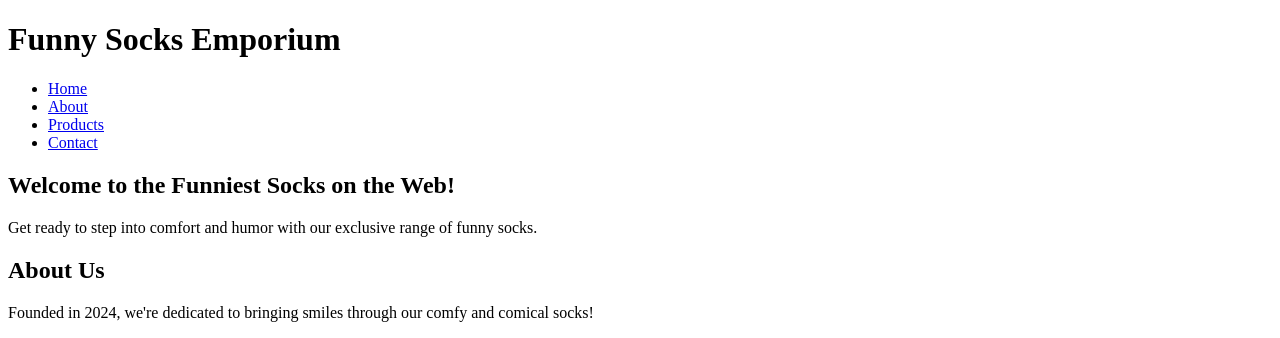
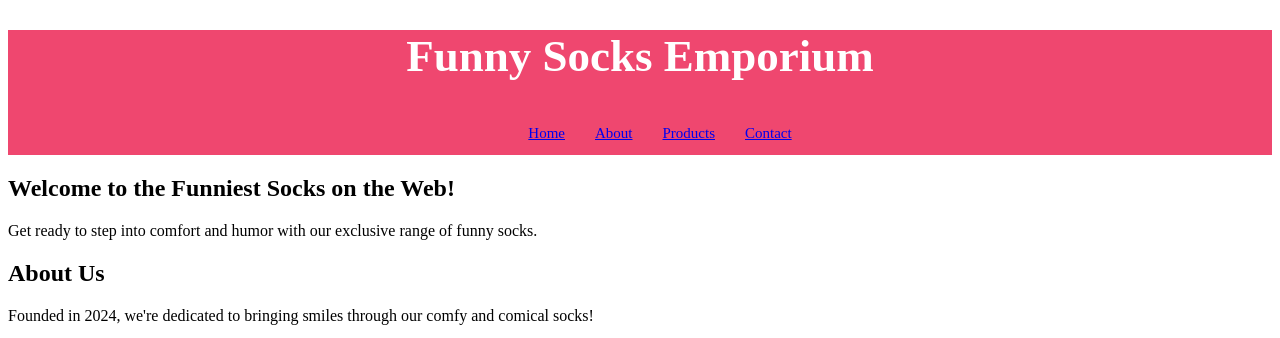
Before and after one commit to DesG01211517/funny-socks-css, a plain HTML site: page index.html in a window 1280 px wide. Shown: the top 338 px of the page. Drawn offline with Linux system fonts and the light colour scheme.

Commit message:
styling header

```diff
--- a/css/styles.css
+++ b/css/styles.css
@@ -1,6 +1,27 @@
+html {
 /* CSS HEX */
---argentinian-blue: #5aa9e6ff;
---light-sky-blue: #7fc8f8ff;
---sea salt #f9f9f9ff;
---naples-yellow: #ffe45eff;
---cyclamen: #ff6392ff;
+--bright-pink-crayola: #ef476fff;
+--sunglow: #ffd166ff;
+--emerald: #06d6a0ff;
+--blue-ncs: #118ab2ff;
+--midnight-green: #073b4cff;
+}
+
+header {background-color: #ef476fff;}
+
+h1 {
+    color: white;
+    font-size: 45px;
+    text-align: center;}
+
+
+ul {
+    text-align: center;
+}
+li {
+    font-size: 15px;
+    list-style-type: none;
+    display: inline-block;
+    text-align: center;
+    padding: 13px;
+}
--- a/index.html
+++ b/index.html
@@ -7,14 +7,16 @@
     <link rel="stylesheet" href="css/styles.css" />
   </head>
   <body>
-    <header>
+    <header class=>
       <h1>Funny Socks Emporium</h1>
       <nav>
         <ul>
-          <li><a href="#home">Home</a></li>
-          <li><a href="#about">About</a></li>
-          <li><a href="#products">Products</a></li>
-          <li><a href="#contact">Contact</a></li>
+          <div>
+          <li id="home"><a href="#home">Home</a></li>
+          <li id="about"><a href="#about">About</a></li>
+          <li id="products"><a href="#products">Products</a></li>
+          <li id="contact"><a href="#contact">Contact</a></li>
+        </div>
         </ul>
       </nav>
     </header>
```
Also changed, not shown: 1 other file.
